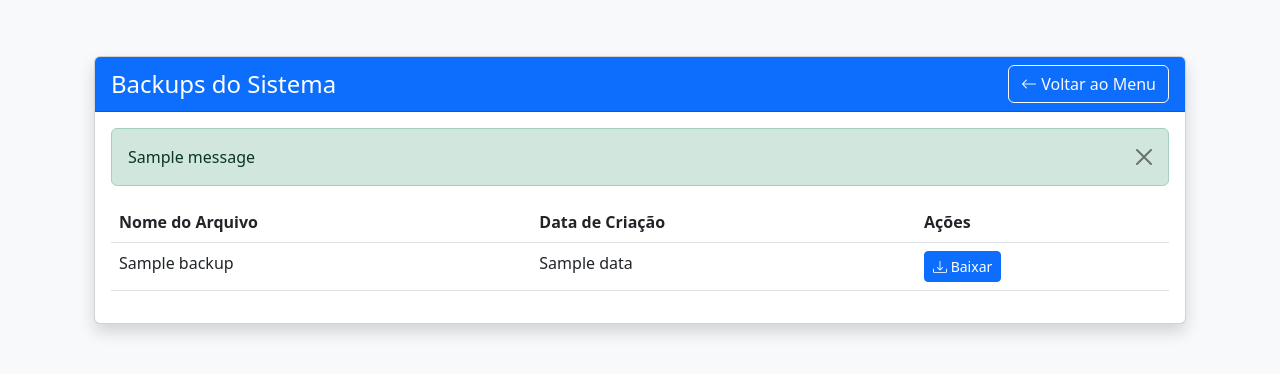
After one commit to Brendon2203/CRM---SIMPLE, a Flask app: template templates/backups.html in a window 1280 px wide. The commit adds this page. Shown: the top 374 px of the page. Run offline with Flask 3, Linux system fonts and the light colour scheme; the template is opened without the code that fills it: most values are stand-ins (such as "Sample title", 1, 10 or a date in 2020); one stand-in notice (Sample message) is shown.

Commit message:
importacao funcionando

```diff
--- a/app.py
+++ b/app.py
@@ -6,6 +6,8 @@ import re
 import bcrypt
 from config import USERNAME, PASSWORD
 import locale
+import requests
+import shutil
 
 app = Flask(__name__)
 app.secret_key = 'sua_chave_secreta'
@@ -22,6 +24,9 @@ except:
         locale.setlocale(locale.LC_ALL, 'Portuguese_Brazil.1252')
     except:
         pass
+
+# Configuração do Pipedrive
+PIPEDRIVE_API_TOKEN = 'c608bd29e6637e1bd3bbfa641fa818c70abf3204'
 
 def formatar_data(data_str):
     try:
@@ -525,5 +530,343 @@ def analise_dados():
         flash(f'Erro ao carregar dados: {str(e)}', 'error')
         return redirect(url_for('menu'))
 
+def criar_backup():
+    """Cria um backup da planilha atual"""
+    # Cria a pasta backups no mesmo diretório do script
+    backup_dir = os.path.join(os.path.dirname(os.path.abspath(__file__)), 'backups')
+    os.makedirs(backup_dir, exist_ok=True)
+
+    timestamp = datetime.now().strftime("%Y%m%d_%H%M%S")
+    backup_path = os.path.join(backup_dir, f'clientes_backup_{timestamp}.xlsx')
+
+    # Copia o arquivo
+    shutil.copy2(PLANILHA_PATH, backup_path)
+
+    # Retorna o caminho completo
+    return os.path.abspath(backup_path)
+
+@app.route('/exportar_pipedrive')
+@requer_admin
+def exportar_pipedrive():
+    try:
+        # Verifica se o token do Pipedrive está configurado
+        if not PIPEDRIVE_API_TOKEN:
+            flash('Token do Pipedrive não configurado. Por favor, configure o token na variável PIPEDRIVE_API_TOKEN.', 'error')
+            return redirect(url_for('menu'))
+
+        df = pd.read_excel(PLANILHA_PATH)
+        total_leads = len(df)
+        sucessos = 0
+        falhas = 0
+        detalhes_erros = []
+
+        # Testa a conexão com o Pipedrive
+        test_resp = requests.get(f'https://api.pipedrive.com/v1/users/me?api_token={PIPEDRIVE_API_TOKEN}')
+        if not test_resp.ok:
+            flash(f'Erro ao conectar com o Pipedrive: {test_resp.text}', 'error')
+            return redirect(url_for('menu'))
+
+        for index, row in df.iterrows():
+            try:
+                # Limpa os dados antes de enviar
+                nome = str(row['Nome do aluno'] if pd.notna(row['Nome do aluno']) else row['Nome do responsável']).strip()
+                if not nome:
+                    nome = "Lead sem nome"
+                numero = str(row['Número']).strip()
+                if not numero:
+                    detalhes_erros.append(f"Lead {index + 1} não tem número de telefone")
+                    falhas += 1
+                    print(f"[ERRO] Lead {index + 1}: número de telefone ausente. Dados: {row.to_dict()}")
+                    continue
+
+                # Cria o lead (pessoa) no Pipedrive
+                pessoa_payload = {
+                    'name': nome,
+                    'phone': numero,
+                }
+                print(f"[INFO] Enviando pessoa para Pipedrive: {pessoa_payload}")
+                pessoa_resp = requests.post(
+                    f'https://api.pipedrive.com/v1/persons?api_token={PIPEDRIVE_API_TOKEN}',
+                    json=pessoa_payload
+                )
+                print(f"[INFO] Resposta da criação de pessoa: {pessoa_resp.status_code} {pessoa_resp.text}")
+                pessoa_data = pessoa_resp.json()
+                if not pessoa_data.get('success'):
+                    erro = f"Erro ao criar pessoa para lead {index + 1}: {pessoa_data.get('error', 'Erro desconhecido')}"
+                    detalhes_erros.append(erro)
+                    falhas += 1
+                    continue
+                pessoa_id = pessoa_data['data']['id']
+
+                # Cria o lead com campos obrigatórios
+                lead_payload = {
+                    'title': nome,
+                    'person_id': pessoa_id,
+                    'expected_close_date': datetime.now().strftime("%Y-%m-%d"),
+                    'source': 'CRM',
+                    'label_ids': [],
+                    'visible_to': '3',
+                    'add_time': datetime.now().strftime("%Y-%m-%d %H:%M:%S")
+                }
+                print(f"[INFO] Enviando lead para Pipedrive: {lead_payload}")
+                lead_resp = requests.post(
+                    f'https://api.pipedrive.com/v1/leads?api_token={PIPEDRIVE_API_TOKEN}',
+                    json=lead_payload
+                )
+                print(f"[INFO] Resposta da criação de lead: {lead_resp.status_code} {lead_resp.text}")
+                lead_data = lead_resp.json()
+                if not lead_data.get('success'):
+                    erro = f"Erro ao criar lead para pessoa {pessoa_id}: {lead_data.get('error', 'Erro desconhecido')}"
+                    detalhes_erros.append(erro)
+                    falhas += 1
+                    continue
+                lead_id = lead_data['data']['id']
+
+                # Prepara os dados para a nota
+                nota_dados = {
+                    'Responsável': str(row['Nome do responsável']).strip() if pd.notna(row['Nome do responsável']) else 'N/A',
+                    'Idade do Aluno': str(row['Idade do aluno']).strip() if pd.notna(row['Idade do aluno']) else 'N/A',
+                    'Curso': str(row['Curso']).strip() if pd.notna(row['Curso']) else 'N/A',
+                    'Tipo de Aluno': str(row['Tipo aluno']).strip() if pd.notna(row['Tipo aluno']) else 'N/A',
+                    'Data AE': str(row['Data AE']).strip() if pd.notna(row['Data AE']) else 'N/A',
+                    'Hora AE': str(row['Hora planejada AE']).strip() if pd.notna(row['Hora planejada AE']) else 'N/A',
+                    'Chances de Fechar': str(row['Chances de fechar']).strip() if pd.notna(row['Chances de fechar']) else 'N/A',
+                    'Status da Ligação': str(row['Ligação']).strip() if pd.notna(row['Ligação']) else 'N/A',
+                    'Origem do Lead': str(row['Lead']).strip() if pd.notna(row['Lead']) else 'N/A',
+                    'Observações': str(row['Observação']).strip() if pd.notna(row['Observação']) else 'N/A'
+                }
+                note = "\n".join([f"{k}: {v}" for k, v in nota_dados.items()])
+                note_payload = {
+                    'content': note,
+                    'lead_id': lead_id
+                }
+                print(f"[INFO] Enviando nota para Pipedrive: {note_payload}")
+                note_resp = requests.post(
+                    f'https://api.pipedrive.com/v1/notes?api_token={PIPEDRIVE_API_TOKEN}',
+                    json=note_payload
+                )
+                print(f"[INFO] Resposta da criação de nota: {note_resp.status_code} {note_resp.text}")
+                if note_resp.status_code in [200, 201]:
+                    sucessos += 1
+                else:
+                    erro = f"Erro ao adicionar nota para lead {lead_id}: {note_resp.text}"
+                    detalhes_erros.append(erro)
+                    falhas += 1
+
+            except Exception as e:
+                erro = f"Erro ao processar lead {index + 1}: {str(e)}"
+                detalhes_erros.append(erro)
+                falhas += 1
+                print(f"[ERRO] Exceção ao processar lead {index + 1}: {str(e)}")
+                continue
+
+        mensagem = f"""
+Exportação concluída!
+Total de leads processados: {total_leads}
+Leads exportados com sucesso: {sucessos}
+Falhas: {falhas}
+"""
+        if detalhes_erros:
+            mensagem += "\nDetalhes dos erros:\n" + "\n".join(detalhes_erros)
+
+        flash(mensagem, 'success' if falhas == 0 else 'warning')
+    except Exception as e:
+        flash(f'Erro ao exportar para o Pipedrive: {str(e)}', 'error')
+
+    return redirect(url_for('menu'))
+
+@app.route('/importar_pipedrive')
+@requer_admin
+def importar_pipedrive():
+    try:
+        # Verifica se o token do Pipedrive está configurado
+        if not PIPEDRIVE_API_TOKEN:
+            flash('Token do Pipedrive não configurado. Por favor, configure o token na variável PIPEDRIVE_API_TOKEN.', 'error')
+            return redirect(url_for('menu'))
+
+        # Cria backup antes de importar
+        backup_path = criar_backup()
+
+        # Testa a conexão com o Pipedrive
+        test_resp = requests.get(f'https://api.pipedrive.com/v1/users/me?api_token={PIPEDRIVE_API_TOKEN}')
+        if not test_resp.ok:
+            flash(f'Erro ao conectar com o Pipedrive: {test_resp.text}', 'error')
+            return redirect(url_for('menu'))
+
+        # Obtém todos os leads do Pipedrive
+        leads_resp = requests.get(f'https://api.pipedrive.com/v1/leads?api_token={PIPEDRIVE_API_TOKEN}')
+        leads = leads_resp.json()
+        print(f"[IMPORTAÇÃO] Leads retornados pela API: {len(leads.get('data', []))}")
+        if leads.get('data'):
+            for l in leads['data']:
+                person_id_raw = l.get('person_id')
+                if isinstance(person_id_raw, dict):
+                    person_id = person_id_raw.get('value')
+                else:
+                    person_id = person_id_raw
+                print(f"[IMPORTAÇÃO] Lead ID: {l.get('id')}, Título: {l.get('title')}, Person ID: {person_id}")
+
+        if not leads.get('success'):
+            flash(f'Erro ao buscar leads do Pipedrive: {leads.get("error", "Erro desconhecido")}', 'error')
+            return redirect(url_for('menu'))
+
+        if not leads.get('data'):
+            flash(f'Nenhum lead encontrado no Pipedrive. Backup criado em: {backup_path}', 'warning')
+            return redirect(url_for('menu'))
+
+        df = pd.read_excel(PLANILHA_PATH)
+        numeros_existentes = set(df['Número'].astype(str).str.strip())
+        novos_leads = 0
+        detalhes_importacao = []
+
+        for lead in leads['data']:
+            try:
+                lead_id = lead['id']
+                lead_title = lead.get('title', '')
+                person_id_raw = lead.get('person_id')
+                if isinstance(person_id_raw, dict):
+                    person_id = person_id_raw.get('value')
+                else:
+                    person_id = person_id_raw
+                if not person_id:
+                    detalhes_importacao.append(f"Lead {lead_id} não tem pessoa associada")
+                    print(f"[IMPORTAÇÃO] Lead {lead_id} ignorado: sem pessoa associada.")
+                    continue
+
+                # Busca dados da pessoa
+                person_resp = requests.get(f'https://api.pipedrive.com/v1/persons/{person_id}?api_token={PIPEDRIVE_API_TOKEN}')
+                person_data = person_resp.json()
+
+                if not person_data.get('success'):
+                    detalhes_importacao.append(f"Erro ao buscar pessoa {person_id}: {person_data.get('error', 'Erro desconhecido')}")
+                    print(f"[IMPORTAÇÃO] Erro ao buscar pessoa {person_id}: {person_data.get('error', 'Erro desconhecido')}")
+                    continue
+
+                # Extrai telefone
+                phones = person_data['data'].get('phone', [])
+                if not phones or not isinstance(phones, list):
+                    detalhes_importacao.append(f"Pessoa {person_id} não tem telefone")
+                    print(f"[IMPORTAÇÃO] Pessoa {person_id} ignorada: sem telefone.")
+                    continue
+
+                phone = phones[0].get('value', '').strip()
+                print(f"[IMPORTAÇÃO] Lead {lead_id} - Telefone encontrado: {phone}")
+                if not phone:
+                    detalhes_importacao.append(f"Telefone vazio para pessoa {person_id}")
+                    print(f"[IMPORTAÇÃO] Pessoa {person_id} ignorada: telefone vazio.")
+                    continue
+
+                if phone in numeros_existentes:
+                    detalhes_importacao.append(f"Telefone {phone} já existe no sistema")
+                    print(f"[IMPORTAÇÃO] Lead {lead_id} ignorado: telefone já existe no sistema.")
+                    continue
+
+                # Busca notas
+                notes_resp = requests.get(f'https://api.pipedrive.com/v1/notes?lead_id={lead_id}&api_token={PIPEDRIVE_API_TOKEN}')
+                notes_data = notes_resp.json()
+
+                if not notes_data.get('success'):
+                    detalhes_importacao.append(f"Erro ao buscar notas do lead {lead_id}: {notes_data.get('error', 'Erro desconhecido')}")
+                    continue
+
+                note_content = ''
+                if notes_data.get('data'):
+                    note_content = notes_data['data'][0].get('content', '')
+
+                # Extrai informações da nota
+                info = {}
+                for line in note_content.split('\n'):
+                    if ':' in line:
+                        key, value = line.split(':', 1)
+                        info[key.strip()] = value.strip()
+
+                novo_lead = {
+                    "Nome do responsável": info.get('Responsável', ''),
+                    "Número": phone,
+                    "Data de contato": datetime.now().strftime("%d/%m/%Y"),
+                    "Nome do aluno": lead_title,
+                    "Idade do aluno": info.get('Idade do Aluno', ''),
+                    "Curso": info.get('Curso', ''),
+                    "Data AE": info.get('Data AE', ''),
+                    "Hora planejada AE": info.get('Hora AE', ''),
+                    "Observação": info.get('Observações', ''),
+                    "Chances de fechar": info.get('Chances de Fechar', ''),
+                    "Ligação": info.get('Status da Ligação', ''),
+                    "Lead": info.get('Origem do Lead', ''),
+                    "Tipo aluno": info.get('Tipo de Aluno', '')
+                }
+
+                df = pd.concat([df, pd.DataFrame([novo_lead])], ignore_index=True)
+                novos_leads += 1
+                detalhes_importacao.append(f"Lead {lead_id} importado com sucesso")
+
+            except Exception as e:
+                detalhes_importacao.append(f"Erro ao processar lead {lead.get('id', 'desconhecido')}: {str(e)}")
+                continue
+
+        if novos_leads > 0:
+            df.to_excel(PLANILHA_PATH, index=False)
+            mensagem = f"""
+Importação concluída!
+Backup criado em: {backup_path}
+Novos leads importados: {novos_leads}
+Total de leads processados: {len(leads['data'])}
+"""
+            if detalhes_importacao:
+                mensagem += "\nDetalhes da importação:\n" + "\n".join(detalhes_importacao)
+
+            flash(mensagem, 'success')
+        else:
+            flash(f'Nenhum novo lead para importar. Backup criado em: {backup_path}', 'info')
+
+    except Exception as e:
+        flash(f'Erro ao importar do Pipedrive: {str(e)}', 'error')
+
+    return redirect(url_for('menu'))
+
+@app.route('/backups')
+@requer_admin
+def listar_backups():
+    try:
+        # Obtém o diretório de backups
+        backup_dir = os.path.join(os.path.dirname(os.path.abspath(__file__)), 'backups')
+
+        # Lista todos os arquivos de backup
+        backups = []
+        if os.path.exists(backup_dir):
+            for arquivo in os.listdir(backup_dir):
+                if arquivo.endswith('.xlsx'):
+                    caminho_completo = os.path.join(backup_dir, arquivo)
+                    data_criacao = datetime.fromtimestamp(os.path.getctime(caminho_completo))
+                    backups.append({
+                        'nome': arquivo,
+                        'data': data_criacao.strftime("%d/%m/%Y %H:%M:%S"),
+                        'caminho': caminho_completo
+                    })
+
+        # Ordena por data (mais recente primeiro)
+        backups.sort(key=lambda x: x['data'], reverse=True)
+
+        return render_template('backups.html', backups=backups)
+    except Exception as e:
+        flash(f'Erro ao listar backups: {str(e)}', 'error')
+        return redirect(url_for('menu'))
+
+@app.route('/baixar_backup/<path:nome_arquivo>')
+@requer_admin
+def baixar_backup(nome_arquivo):
+    try:
+        backup_dir = os.path.join(os.path.dirname(os.path.abspath(__file__)), 'backups')
+        caminho_arquivo = os.path.join(backup_dir, nome_arquivo)
+
+        if os.path.exists(caminho_arquivo):
+            return send_file(caminho_arquivo, as_attachment=True)
+        else:
+            flash('Arquivo de backup não encontrado.', 'error')
+            return redirect(url_for('listar_backups'))
+    except Exception as e:
+        flash(f'Erro ao baixar backup: {str(e)}', 'error')
+        return redirect(url_for('listar_backups'))
+
 if __name__ == '__main__':
     app.run(debug=True)
--- /dev/null
+++ b/templates/backups.html
@@ -0,0 +1,57 @@
+{% extends 'base.html' %}
+{% block content %}
+<div class="container mt-4">
+    <div class="card shadow">
+        <div class="card-header bg-primary text-white d-flex justify-content-between align-items-center">
+            <h2 class="h4 mb-0">Backups do Sistema</h2>
+            <a href="{{ url_for('menu') }}" class="btn btn-outline-light">
+                <i class="bi bi-arrow-left"></i> Voltar ao Menu
+            </a>
+        </div>
+        <div class="card-body">
+            {% with messages = get_flashed_messages(with_categories=true) %}
+                {% if messages %}
+                    {% for category, message in messages %}
+                        <div class="alert alert-{{ category if category != 'message' else 'info' }} alert-dismissible fade show" role="alert">
+                            {{ message }}
+                            <button type="button" class="btn-close" data-bs-dismiss="alert" aria-label="Close"></button>
+                        </div>
+                    {% endfor %}
+                {% endif %}
+            {% endwith %}
+
+            {% if backups %}
+                <div class="table-responsive">
+                    <table class="table table-hover">
+                        <thead>
+                            <tr>
+                                <th>Nome do Arquivo</th>
+                                <th>Data de Criação</th>
+                                <th>Ações</th>
+                            </tr>
+                        </thead>
+                        <tbody>
+                            {% for backup in backups %}
+                                <tr>
+                                    <td>{{ backup.nome }}</td>
+                                    <td>{{ backup.data }}</td>
+                                    <td>
+                                        <a href="{{ url_for('baixar_backup', nome_arquivo=backup.nome) }}"
+                                           class="btn btn-primary btn-sm">
+                                            <i class="bi bi-download"></i> Baixar
+                                        </a>
+                                    </td>
+                                </tr>
+                            {% endfor %}
+                        </tbody>
+                    </table>
+                </div>
+            {% else %}
+                <div class="alert alert-info">
+                    Nenhum backup encontrado.
+                </div>
+            {% endif %}
+        </div>
+    </div>
+</div>
+{% endblock %}
```
Also changed, not shown: templates/adicionar.html (+4 -3 lines), templates/menu.html (+81 -0 lines), 13 other files.
